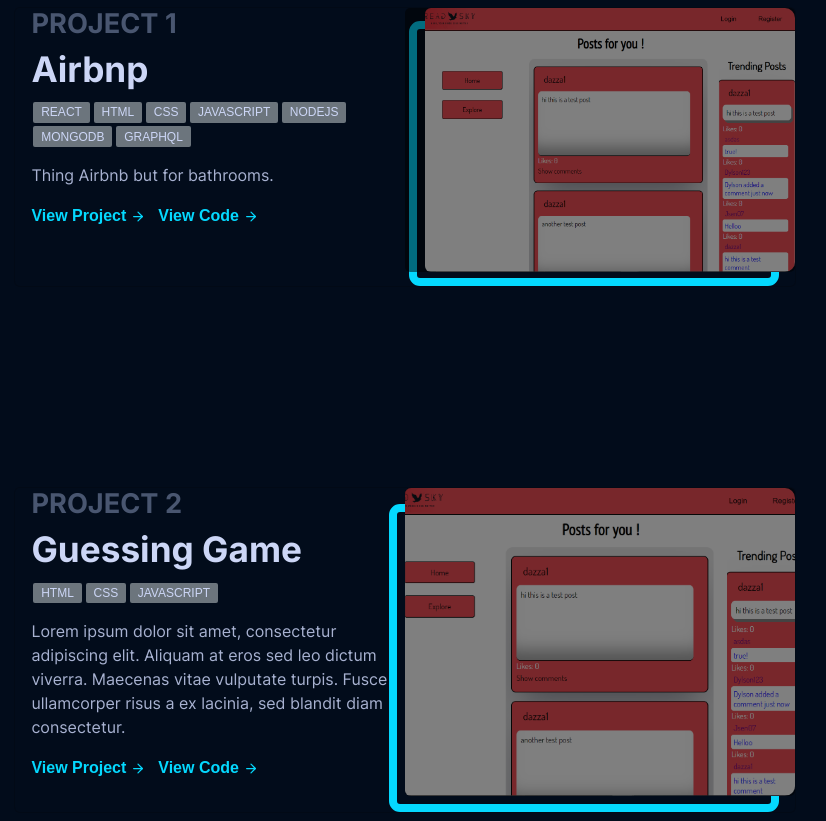
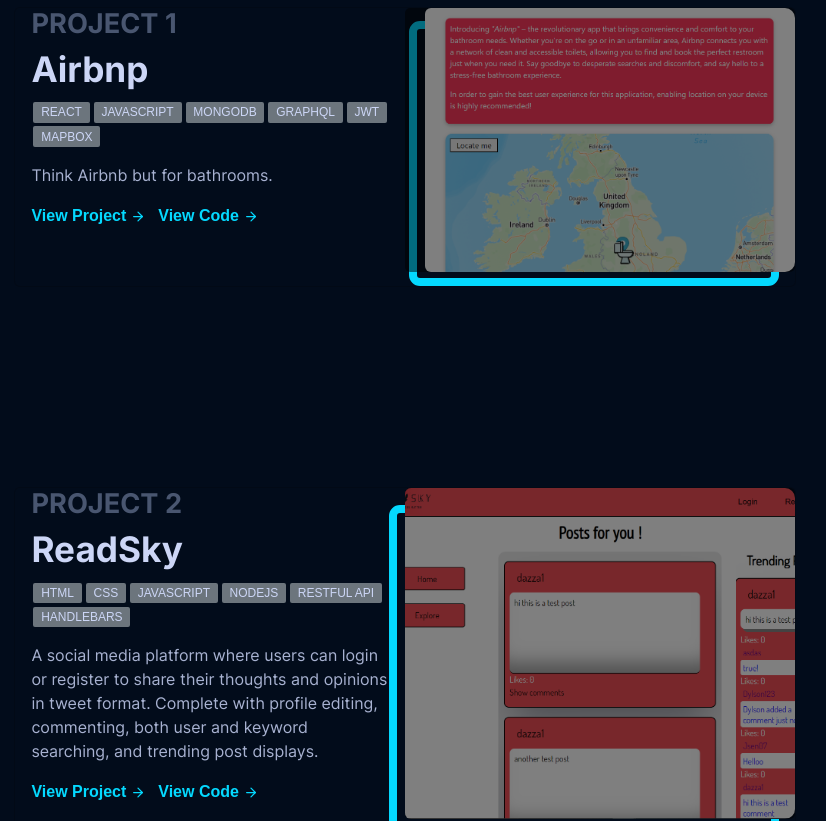
Before and after one commit to darylbg/db-portfolio, a React (Create React App) app: page / in a window 1280 px wide. Shown: the part 3020-3841 px from the top of the page, without its empty margins (235-1061 px from the left). Built offline with nearby package versions, Linux system fonts and the light colour scheme; a web font is replaced by a local one.

Commit message:
updated project data

```diff
--- a/src/assets/data/projectsData.js
+++ b/src/assets/data/projectsData.js
@@ -1,30 +1,32 @@
 const projects = [
         {
             title: 'Airbnp',
-            description: 'Thing Airbnb but for bathrooms. ',
+            description: 'Think Airbnb but for bathrooms.',
             img: 'airbnp.PNG',
             liveLink: 'https://airbnp-website-190a74645719.herokuapp.com/',
             codeLink: 'https://github.com/darylbg/airbnp',
             pills: [
                 {name: 'React', link: 'https://create-react-app.dev/docs/adding-images-fonts-and-files/'},
-                {name: 'HTML', link: 'https://create-react-app.dev/docs/adding-images-fonts-and-files/'},
-                {name: 'CSS', link: 'https://create-react-app.dev/docs/adding-images-fonts-and-files/'},
                 {name: 'Javascript', link: 'https://create-react-app.dev/docs/adding-images-fonts-and-files/'},
-                {name: 'NodeJS', link: 'https://create-react-app.dev/docs/adding-images-fonts-and-files/'},
                 {name: 'MongoDB', link: 'https://create-react-app.dev/docs/adding-images-fonts-and-files/'},
-                {name: 'GraphQL', link: 'https://create-react-app.dev/docs/adding-images-fonts-and-files/'}
+                {name: 'GraphQL', link: 'https://create-react-app.dev/docs/adding-images-fonts-and-files/'},
+                {name: 'JWT', link: 'https://create-react-app.dev/docs/adding-images-fonts-and-files/'},
+                {name: 'MAPBOX', link: 'https://create-react-app.dev/docs/adding-images-fonts-and-files/'},
             ]
         },
         {
-            title: 'Guessing Game',
-            description: 'Lorem ipsum dolor sit amet, consectetur adipiscing elit. Aliquam at eros sed leo dictum viverra. Maecenas vitae vulputate turpis. Fusce ullamcorper risus a ex lacinia, sed blandit diam consectetur. ',
+            title: 'ReadSky',
+            description: 'A social media platform where users can login or register to share their thoughts and opinions in tweet format. Complete with profile editing, commenting, both user and keyword searching, and trending post displays.',
             img: 'ReadSky.PNG',
-            liveLink: 'https://www.youtube.com/',
-            codeLink: 'https://github.com/darylbg/db-portfolio',
+            liveLink: 'https://github.com/darylbg/readSky-daryl',
+            codeLink: 'https://github.com/darylbg/readSky-daryl',
             pills: [
                 {name: 'HTML', link: 'https://create-react-app.dev/docs/adding-images-fonts-and-files/'},
                 {name: 'CSS', link: 'https://create-react-app.dev/docs/adding-images-fonts-and-files/'},
                 {name: 'Javascript', link: 'https://create-react-app.dev/docs/adding-images-fonts-and-files/'},
+                {name: 'NODEJS', link: 'https://create-react-app.dev/docs/adding-images-fonts-and-files/'},
+                {name: 'RESTFUL API', link: 'https://create-react-app.dev/docs/adding-images-fonts-and-files/'},
+                {name: 'HANDLEBARS', link: 'https://create-react-app.dev/docs/adding-images-fonts-and-files/'},
             ]
         },
         {
--- a/src/components/ProjectComponent.js
+++ b/src/components/ProjectComponent.js
@@ -1,41 +1,72 @@
-import React, { useState} from 'react';
-import { Link } from 'react-router-dom';
-import ProjectPills from './subComponents/ProjectPills';
-import { ExternalLink, Code, ArrowRight } from 'react-feather';
-import '../assets/css/ProjectComponent.css';
+import React, { useState } from "react";
+import { Link } from "react-router-dom";
+import ProjectPills from "./subComponents/ProjectPills";
+import { ExternalLink, Code, ArrowRight } from "react-feather";
+import "../assets/css/ProjectComponent.css";
 // import '../assets/css/ProjectComponent2.css'
 
-function ProjectComponent({ index, title, description, img, pills, liveLink, codeLink }) {
-
+function ProjectComponent({
+  index,
+  title,
+  description,
+  img,
+  pills,
+  liveLink,
+  codeLink,
+}) {
   const width = window.innerWidth;
   console.log(width);
 
-    return(
+  return (
     <div className="card mb-3 project-card">
       <div className="row g-0">
         <div className="col-md-6">
           <div className="card-body text-start">
-                        <h4 className='card-title'>{`PROJECT ${index + 1}`}</h4>
+            <h4 className="card-title">{`PROJECT ${index + 1}`}</h4>
             <h3 className="card-title">{title}</h3>
-                        <ul className='pills-list'>
+            <ul className="pills-list">
               {pills.map((pill, index) => (
                 <ProjectPills name={pill.name} link={pill.link} key={index} />
               ))}
             </ul>
             <p className="card-text">{description}</p>
-                        <ul className='link-list'>
-                            <li><Link>View Project<span><ArrowRight /></span></Link></li>
-                            <li><Link>View Code<span><ArrowRight /></span></Link></li>
+            <ul className="link-list">
+              <li>
+                <Link
+                to={liveLink}
+                target="_blank"
+                >
+                  View Project
+                  <span>
+                    <ArrowRight />
+                  </span>
+                </Link>
+              </li>
+              <li>
+                <Link
+                to={codeLink}
+                target="_blank"
+                >
+                  View Code
+                  <span>
+                    <ArrowRight />
+                  </span>
+                </Link>
+              </li>
             </ul>
           </div>
         </div>
         <div className="col-md-6 card-image">
-                    <img src={require('../assets/images/ReadSky.PNG')} className="img-fluid rounded-start" alt="..."></img>
-                    <div className='img-border'></div>
+          <img
+            src={require(`../assets/images/${img}`)}
+            className="img-fluid rounded-start"
+            alt="..."
+          ></img>
+          <div className="img-border"></div>
         </div>
       </div>
     </div>
-    )
-};
+  );
+}
 
-export default ProjectComponent
+export default ProjectComponent;
```
Also changed, not shown: src/assets/css/ProjectComponent.css (+39 -0 lines), src/sections/Projects.js (+16 -5 lines), src/assets/images/airbnp.PNG. Lines whose indentation alone changed are shown as unchanged.
